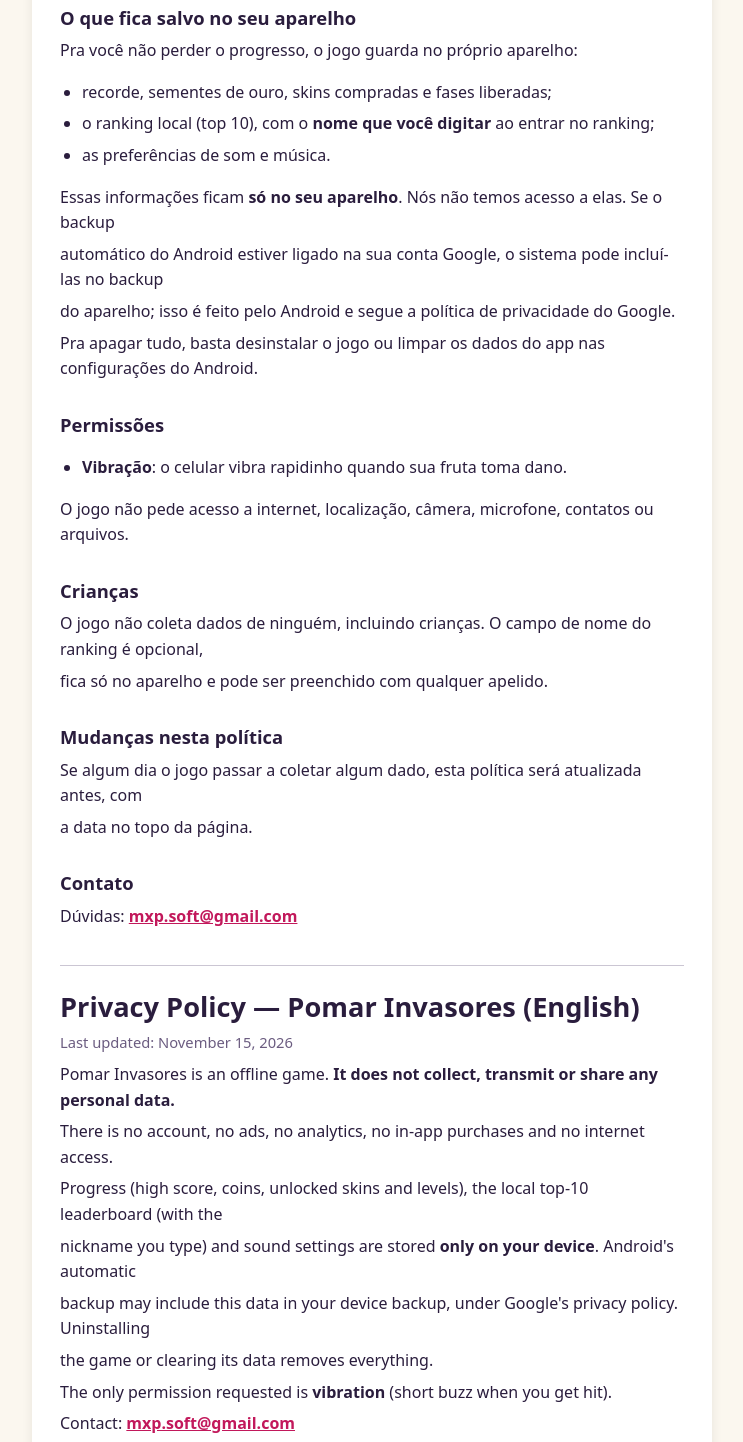
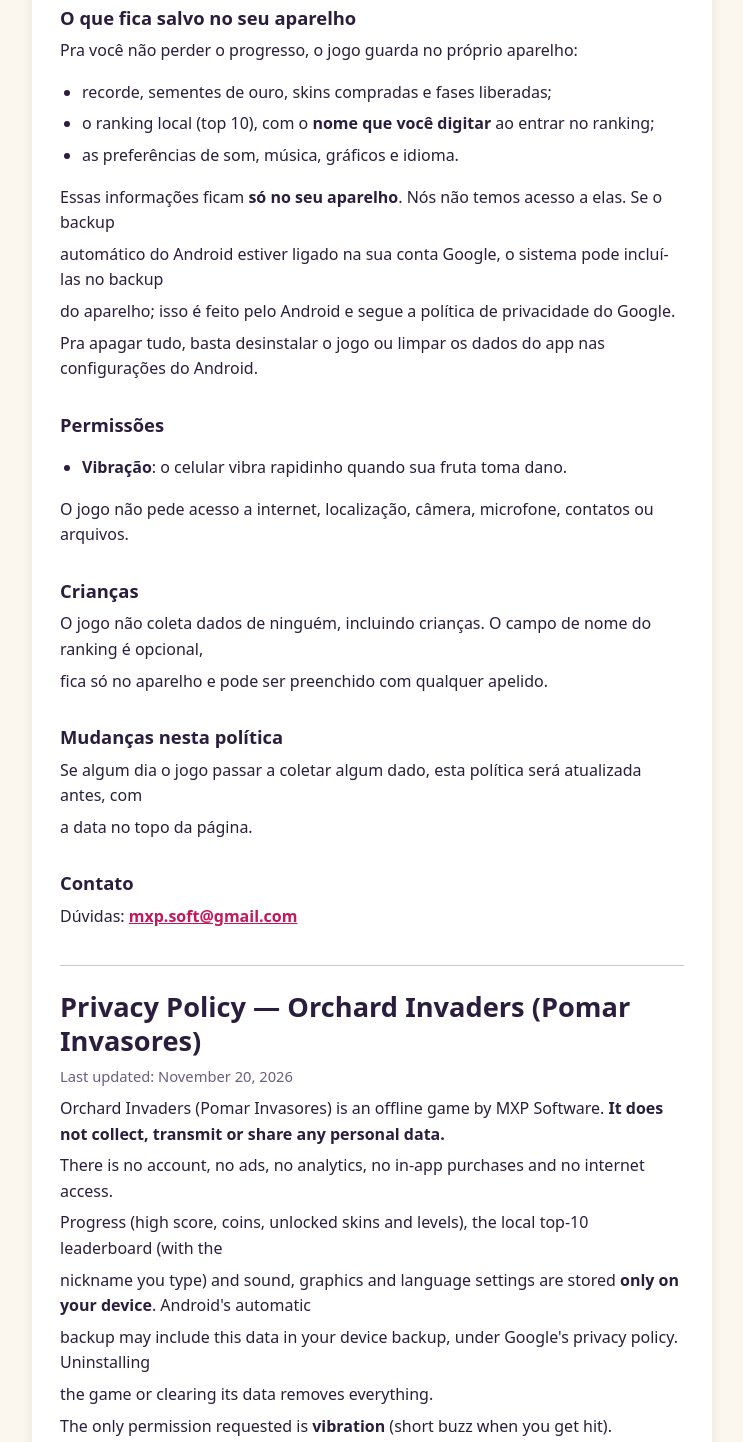
Before and after one commit to miguelpassinho/pomar-invasores-privacidade, a plain HTML site: page index.html in a window 1280 px wide. Shown: the part 447-1889 px from the top of the page, without its empty margins (268-1011 px from the left). Drawn offline with Linux system fonts and the light colour scheme.

Commit message:
Política: nome em inglês e preferência de idioma
Co-Authored-By: Claude Opus 5.5 <noreply@anthropic.com>
Claude-Session: https://claude.ai/code/session_01KwT6Pc4f4Hf7yrrDjy9haY

```diff
--- a/index.html
+++ b/index.html
@@ -3,7 +3,7 @@
 <head>
 <meta charset="utf-8">
 <meta name="viewport" content="width=device-width, initial-scale=1">
-<title>Política de Privacidade — Pomar Invasores</title>
+<title>Política de Privacidade / Privacy Policy — Pomar Invasores (Orchard Invaders)</title>
 <meta name="description" content="Política de privacidade do jogo Pomar Invasores para Android.">
 <style>
 :root{color-scheme:light dark;--bg:#fbf7ef;--fg:#2a1d3d;--muted:#6b5c80;--accent:#c2185b;--card:#fff}
@@ -25,7 +25,7 @@ footer{text-align:center;color:var(--muted);font-size:.85rem;margin-top:20px}
 <main>
 <article>
 <h1>Política de Privacidade — Pomar Invasores</h1>
-<p><em>Última atualização: 15 de novembro de 2026</em></p>
+<p><em>Última atualização: 20 de novembro de 2026</em></p>
 <p>O <strong>Pomar Invasores</strong> é um jogo offline feito por Miguel Passinho. Esta política explica,</p>
 <p>de forma direta, o que acontece com os seus dados quando você joga.</p>
 <h2>Resumo</h2>
@@ -37,7 +37,7 @@ footer{text-align:center;color:var(--muted);font-size:.85rem;margin-top:20px}
 <ul>
 <li>recorde, sementes de ouro, skins compradas e fases liberadas;</li>
 <li>o ranking local (top 10), com o <strong>nome que você digitar</strong> ao entrar no ranking;</li>
-<li>as preferências de som e música.</li>
+<li>as preferências de som, música, gráficos e idioma.</li>
 </ul>
 <p>Essas informações ficam <strong>só no seu aparelho</strong>. Nós não temos acesso a elas. Se o backup</p>
 <p>automático do Android estiver ligado na sua conta Google, o sistema pode incluí-las no backup</p>
@@ -57,12 +57,12 @@ footer{text-align:center;color:var(--muted);font-size:.85rem;margin-top:20px}
 <h2>Contato</h2>
 <p>Dúvidas: <strong><a href="mailto:mxp.soft@gmail.com">mxp.soft@gmail.com</a></strong></p>
 <hr>
-<h1>Privacy Policy — Pomar Invasores (English)</h1>
-<p><em>Last updated: November 15, 2026</em></p>
-<p>Pomar Invasores is an offline game. <strong>It does not collect, transmit or share any personal data.</strong></p>
+<h1>Privacy Policy — Orchard Invaders (Pomar Invasores)</h1>
+<p><em>Last updated: November 20, 2026</em></p>
+<p>Orchard Invaders (Pomar Invasores) is an offline game by MXP Software. <strong>It does not collect, transmit or share any personal data.</strong></p>
 <p>There is no account, no ads, no analytics, no in-app purchases and no internet access.</p>
 <p>Progress (high score, coins, unlocked skins and levels), the local top-10 leaderboard (with the</p>
-<p>nickname you type) and sound settings are stored <strong>only on your device</strong>. Android&#x27;s automatic</p>
+<p>nickname you type) and sound, graphics and language settings are stored <strong>only on your device</strong>. Android&#x27;s automatic</p>
 <p>backup may include this data in your device backup, under Google&#x27;s privacy policy. Uninstalling</p>
 <p>the game or clearing its data removes everything.</p>
 <p>The only permission requested is <strong>vibration</strong> (short buzz when you get hit).</p>
```
